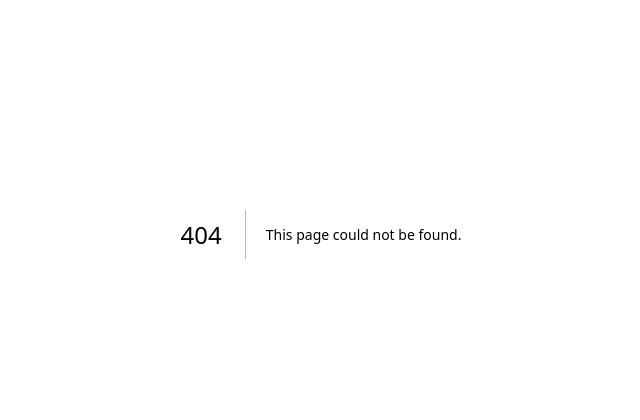
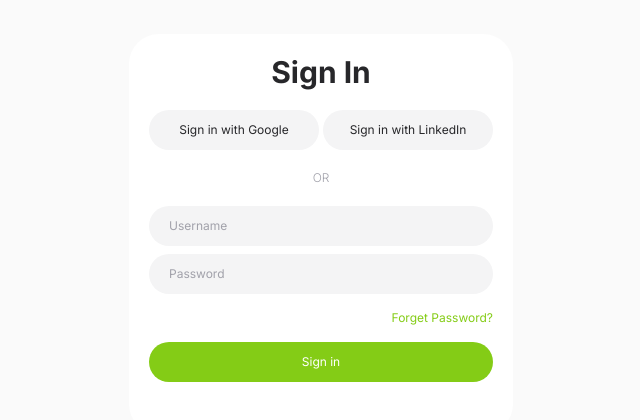
Before and after one commit to abdulqadoos-dev/campaign-frontend, a Next.js app: page /login in a window 1280 px wide. Before the commit this address had no page. Shown: the part 166-586 px from the top of the page, without its empty margins (319-959 px from the left). Built offline with nearby package versions, Linux system fonts and the light colour scheme.

Commit message:
login screen

```diff
--- a/app/globals.css
+++ b/app/globals.css
@@ -16,7 +16,7 @@
   }
 }
 
-body {
+/* body {
   color: rgb(var(--foreground-rgb));
   background: linear-gradient(
       to bottom,
@@ -25,3 +25,4 @@
     )
     rgb(var(--background-start-rgb));
 }
+ */
--- a/app/layout.tsx
+++ b/app/layout.tsx
@@ -5,8 +5,7 @@
 const inter = Inter({ subsets: ['latin'] })
 
 export const metadata: Metadata = {
-  title: 'Create Next App',
-  description: 'Generated by create next app',
+  title: 'Campaign',
 }
 
 export default function RootLayout({
--- /dev/null
+++ b/app/login/page.tsx
@@ -0,0 +1,44 @@
+'use client'
+
+import { useEffect } from "react"
+
+export default function Login() {
+
+
+  useEffect(() => {
+    console.log('LOGIN RENDER')
+  }, [])
+
+
+  return (
+
+    <main className="bg-zinc-50 flex items-center justify-center h-screen ">
+      <div className="bg-white p-5 w-96 h-1/2 rounded-large">
+
+       <div className="text-center">
+        <h1 className="text-3xl font-bold text-zinc-800 capitalize">sign in</h1>
+       </div>
+
+       <div className="flex gap-1 justify-between my-5">
+          <button className="rounded-full bg-zinc-100 text-zinc-800 hover:bg-lime-500 hover:text-white text-xs py-3 px-5 w-full">Sign in with Google</button>
+          <button className="rounded-full bg-zinc-100 text-zinc-800 hover:bg-lime-500 hover:text-white text-xs py-3 px-5 w-full">Sign in with LinkedIn</button>
+       </div>
+
+       <p className="text-zinc-400 text-xs capitalize mt-2 font-light text-center">OR</p>
+
+       <form className="flex flex-col gap-2 my-5">
+        <input type="text" className="w-full bg-zinc-100 rounded-full py-3 px-5 text-xs placeholder:text-zinc-400 placeholder:text-xs focus:outline-none" placeholder="Username"  />
+        <input type="password" className="w-full bg-zinc-100 rounded-full py-3 px-5 text-xs placeholder:text-zinc-400 placeholder:text-xs focus:outline-none" placeholder="Password"  />
+        <p className="text-lime-500 text-xs capitalize my-2 text-right font-normal">Forget Password?</p>
+        <button className="rounded-full bg-lime-500 text-white  text-xs py-3 px-5 w-full">Sign in</button>
+       </form>
+
+      </div>
+    </main>
+
+  )
+
+
+
+
+}
--- a/tailwind.config.ts
+++ b/tailwind.config.ts
@@ -13,8 +13,12 @@
         'gradient-conic':
           'conic-gradient(from 180deg at 50% 50%, var(--tw-gradient-stops))',
       },
+      borderRadius:{
+        'large': '30px'
+      }
     },
   },
   plugins: [],
+
 }
 export default config
```
